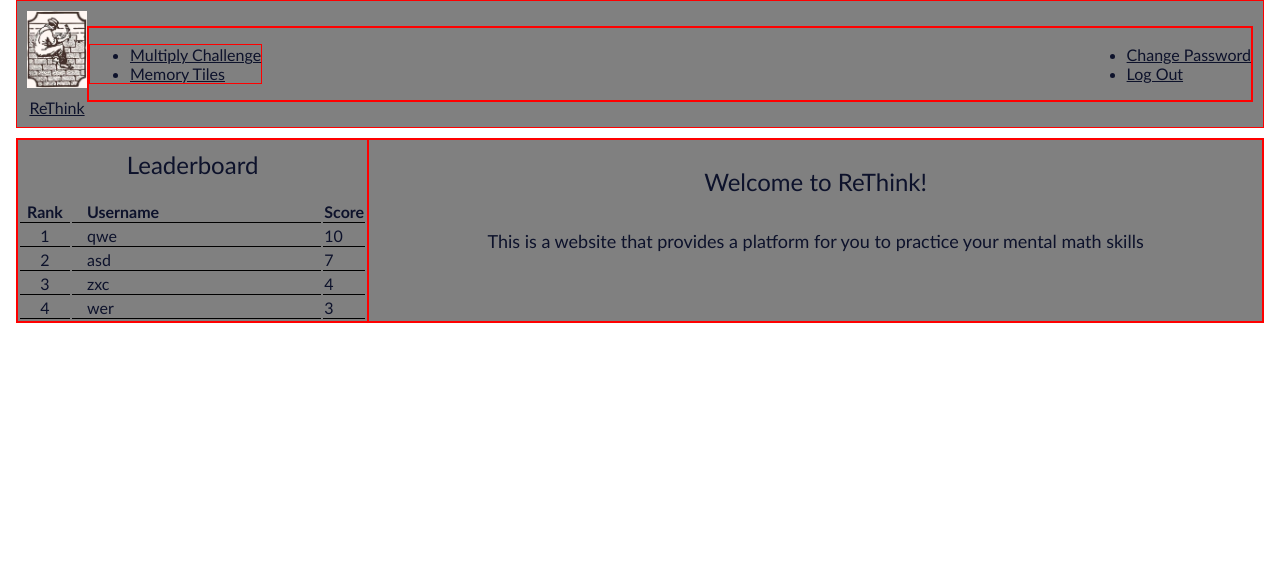
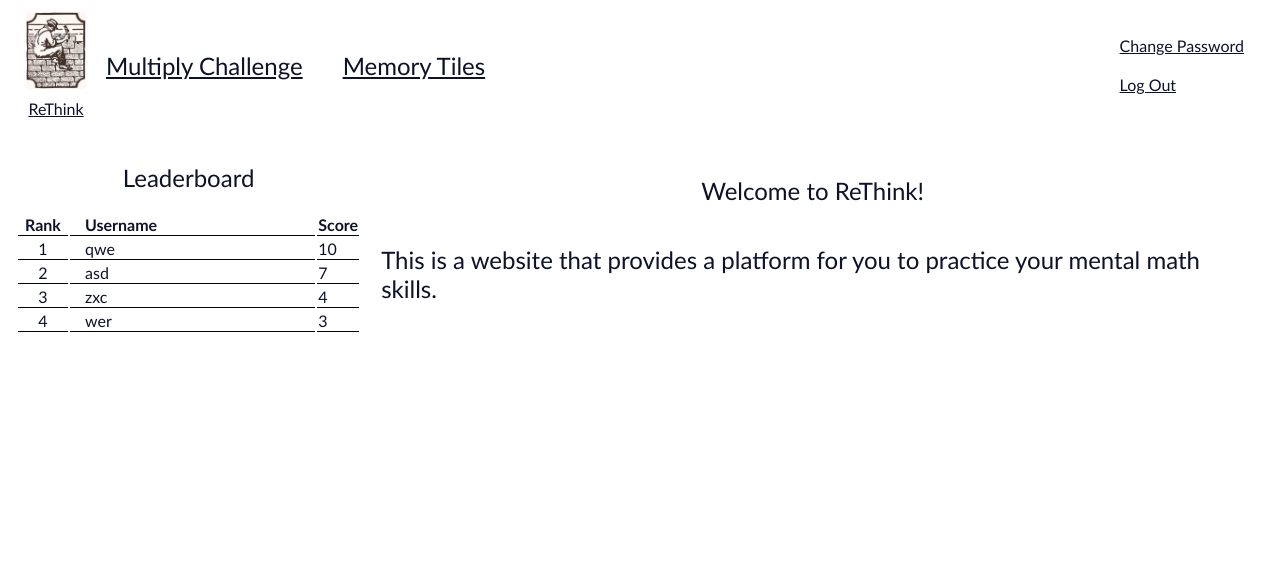
Before and after one commit to alexander-aleksandrov/cs50-final-project, a Flask app: page / in a window 1280 px wide. Shown: the top 587 px of the page. Run offline with Flask 3, Linux system fonts and the light colour scheme; a user stored in the database is signed in; some libraries are stand-ins or nearby versions.

Commit message:
changes to style and look

```diff
--- a/static/multiply.js
+++ b/static/multiply.js
@@ -7,7 +7,7 @@ const score = document.querySelector(".score");
 const timer = document.querySelector(".timer");
 const answers = document.querySelector(".answers");
 const variants = document.getElementsByClassName("variant");
-const rules = document.querySelector(".rules");
+const rules = document.querySelector(".multiply-rules");
 const example = document.querySelector(".example");
 
 example.style.display = "none";
--- a/static/styles.css
+++ b/static/styles.css
@@ -67,17 +67,17 @@
 
   .home-text{
     order:2;
-    padding: 10px;
+    padding: 20px;
     flex:5;
+  }
 
-  }
   .home-text .header{
     font-size: 24px;
   }
   .home-text .text{
     display: flex;
     justify-content: center;
-    font-size: 18px;
+    font-size: 1.5rem;
 
   }
   .game {
@@ -204,6 +204,15 @@
     font-size: 1.5rem;
     margin: 50px auto;
   }
+  .multiply-rules{
+    display: flex;
+    flex-direction: column;
+    justify-content: center;
+    align-items: center;
+    width: 80%;
+    font-size: 1.5rem;
+  }
+
   .tiles {
     display: flex;
     flex-direction: column;
@@ -347,11 +356,37 @@
     justify-content: space-between;
     align-items: center;
   }
+  .navbar-left{
+    display: flex;
+    list-style: none;
+    justify-content: space-evenly;
+    padding-inline-start: 0px;
+  }
+  .navbar-left li{
+    padding: 20px;
+    font-size: 1.5rem;
+  }
+  .navbar-right{
+    display: flex;
+    list-style: none;
+    flex-direction: column;
+  }
+  .navbar-right li{
+    padding: 10px;
+    font-size: 1rem;
+  }
   .navbar-login{
     display: flex;
     width : auto;
+    list-style: none;
     flex-direction: column;
+    gap: 10px;
     justify-content: end;
+  }
+
+  .navbar-login li{
+    padding: 10px;
+    font-size: 1rem;
   }
 
 
--- a/templates/changepass.html
+++ b/templates/changepass.html
@@ -1,7 +1,7 @@
 {% extends "layout.html" %}
 
 {% block title %}
-    : Register
+    : Change Password
 {% endblock %}
 
 {% block script %}
--- a/templates/index.html
+++ b/templates/index.html
@@ -6,8 +6,8 @@
 
 
 {% block main %}
-<main class="home yl">
-   <div class="leaderboard yl ">
+<main class="home ">
+   <div class="leaderboard ">
         <div class="leaderboard-title">Leaderboard</div>
         <table class="leaderboard-table ">
             <colgroup>
@@ -39,10 +39,10 @@
             </tbody>
         </table>
     </div>
-    <div class="home-text yl">
+    <div class="home-text">
         <h1 class ="header">Welcome to ReThink!</h1>
         <div class ="text">
-            <p>This is a website that provides a platform for you to practice your mental math skills</p>
+            <p>This is a website that provides a platform for you to practice your mental math skills.</p>
 
     </div>
 </main>
--- a/templates/layout.html
+++ b/templates/layout.html
@@ -12,21 +12,21 @@
     </head>
 
     <body>
-        <nav class="navbar yl">
+        <nav class="navbar ">
                 <div>
                     <a class="navbar-brand" href="/">
                         <img src="/static/logo.png" width="60" alt="Home">
                         ReThink
                     </a>
                 </div>
-                <div class="navbar-menu yl" id="navbar">
+                <div class="navbar-menu " id="navbar">
                     {% if session["user_id"] %}
-                    <div class="navbar-menu yl" id="not-authorized">
-                        <ul class="navbar-nav yl">
-                            <li class="nav-item"><a class="nav-link" href="/multiply" id="multiply-link" >Multiply Challenge</a></li>
-                            <li class="nav-item"><a class="nav-link" href="/tiles" id="tiles-link" >Memory Tiles</a></li>
+                    <div class="navbar-menu " id="not-authorized">
+                        <ul class="navbar-left ">
+                            <li class="nav-item "><a class="nav-link" href="/multiply" id="multiply-link" >Multiply Challenge</a></li>
+                            <li class="nav-item "><a class="nav-link" href="/tiles" id="tiles-link" >Memory Tiles</a></li>
                         </ul>
-                        <ul class="navbar-nav">
+                        <ul class="navbar-right ">
                             <li class="nav-item"><a class="nav-link" href="/changepass">Change Password</a></li>
                             <li class="nav-item"><a class="nav-link" href="/logout">Log Out</a></li>
                         </ul>
```
Also changed, not shown: templates/multiply.html (+7 -7 lines), rethink.db, 2 other files.
